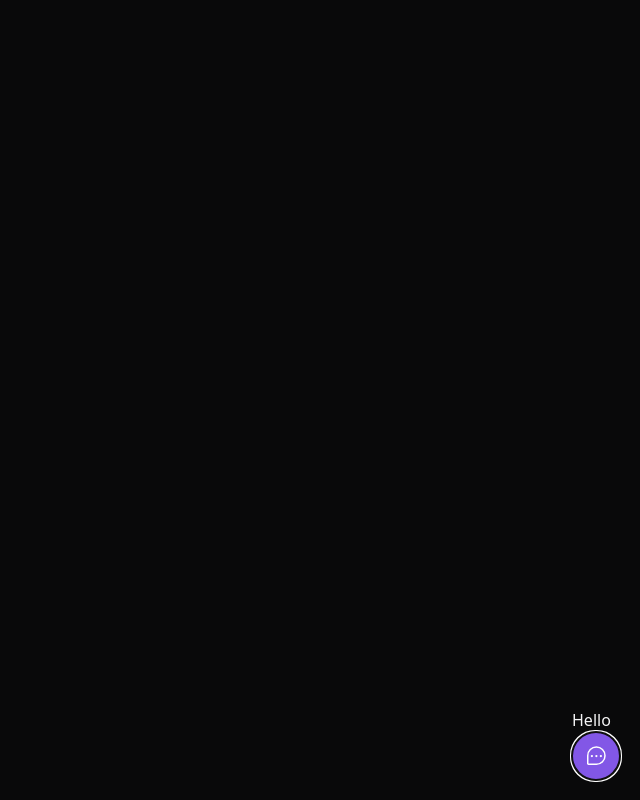
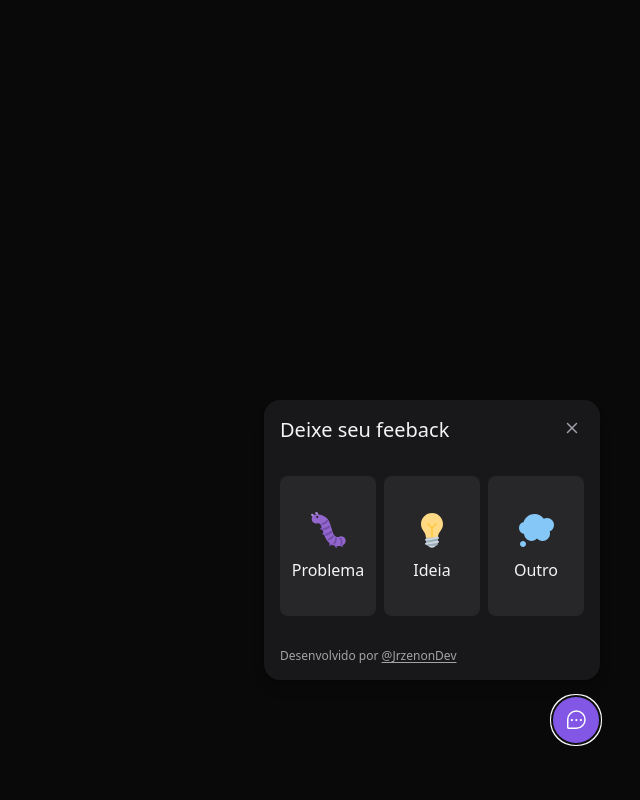
Before and after one commit to JrzenonDev/feedback-application, a React (Vite) app in the folder web/: page / in a window 1280 px wide. Both pictures are taken after a click on the button "Feedback". Shown: the whole page, without its empty margins (640-1280 px from the left). Built offline with nearby package versions, Linux system fonts and the light colour scheme.

Commit message:
add component WidgetForm and adjusts class styles in component Widget

```diff
--- a/web/src/components/Widget.tsx
+++ b/web/src/components/Widget.tsx
@@ -1,12 +1,15 @@
 import { ChatTeardropDots } from 'phosphor-react'
 import { Popover } from '@headlessui/react'
+import { WidgetForm } from './WidgetForm'
 
 export function Widget() {
 
   return (
-    <Popover className='absolute bottom-5 right-5'>
+    <Popover className='absolute bottom-4 right-4 md:mb-10 md:right-10 flex flex-col items-end'>
 
-      <Popover.Panel>Hello</Popover.Panel>
+      <Popover.Panel>
+        <WidgetForm />
+      </Popover.Panel>
 
       <Popover.Button className='bg-brand-500 rounded-full px-3 h-12 text-white flex items-center group'>
         <ChatTeardropDots className='w-6 h-6' />
```
